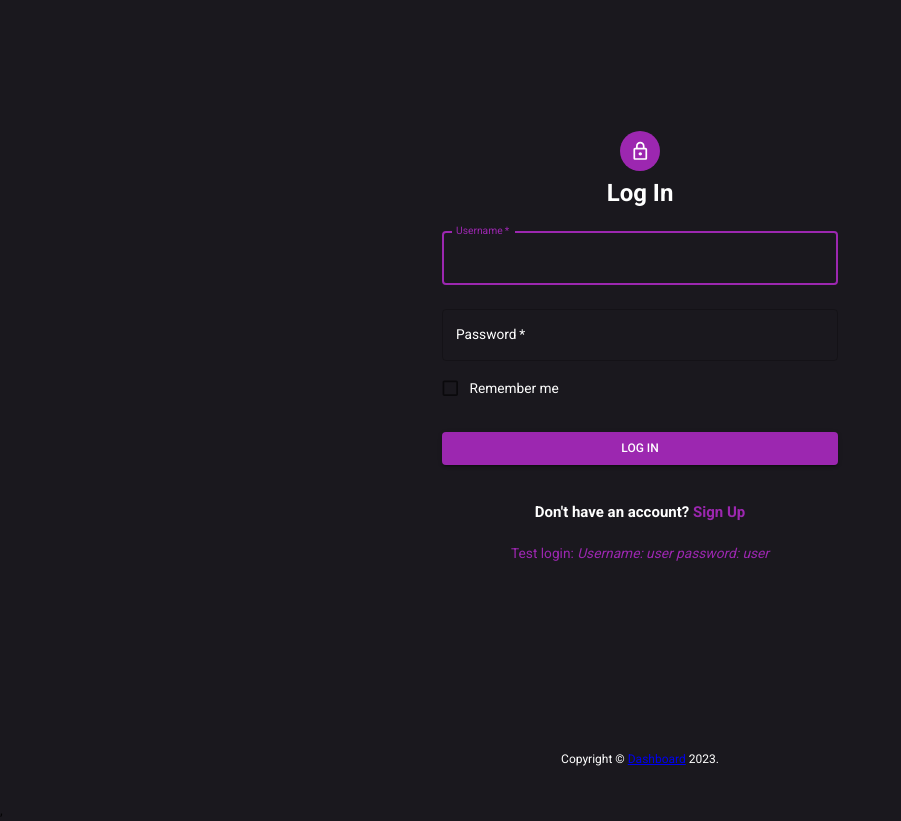
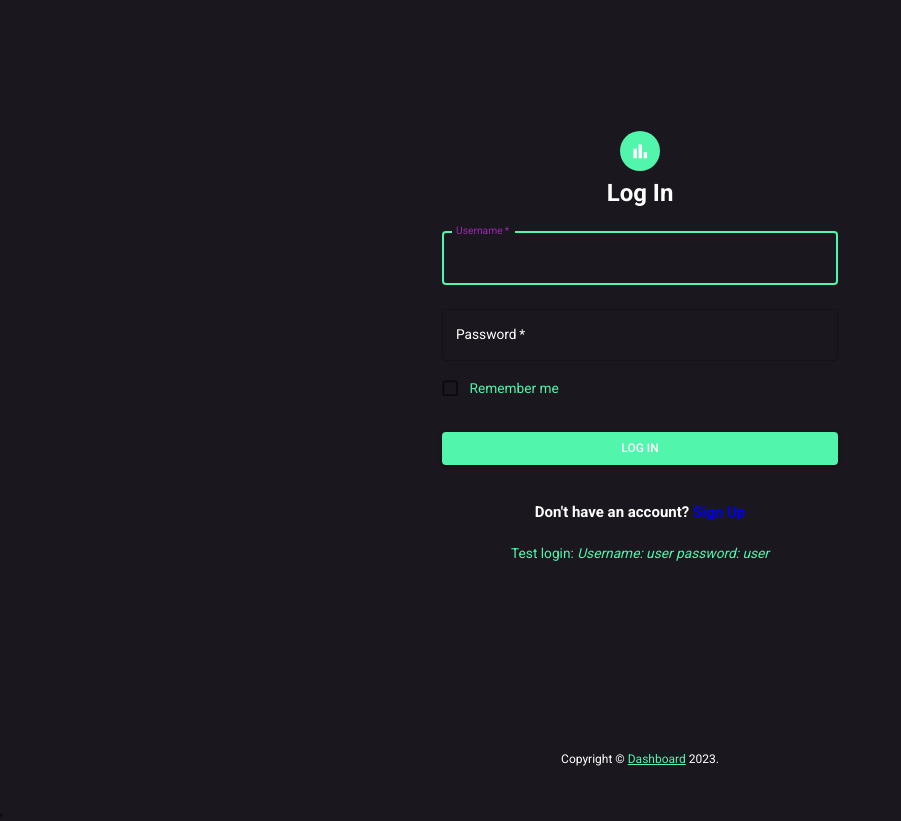
Before and after one commit to michal9108/mern-dashboard-fullstack, a React (Vite) app in the folder client/: page / in a window 1280 px wide. Shown: the whole page, without its empty margins (0-901 px from the left). Built offline with nearby package versions, Linux system fonts and the light colour scheme; no server answers.

Commit message:
auth fix

```diff
--- a/client/src/components/NavBar.tsx
+++ b/client/src/components/NavBar.tsx
@@ -14,9 +14,9 @@ const NavBar = (props: Props) => {
   const [selected, setSelected] = useState("dashboard");
 
   return (
-    <FlexBetween mb="0.25rem" p="0.5rem 1rem" color="#d1d3da">
+    <FlexBetween mb="0.25rem" p="0.5rem 1.5rem" color="#d1d3da">
       {/* LEFT SIDE */}
-      <FlexBetween gap="0.75rem" sx={{ pt: 1 }}>
+      <FlexBetween gap="1.5rem" sx={{ pt: 1 }}>
         <BarChartIcon sx={{ fontSize: "25px" }} />
 
         <MenuIcon />
--- a/client/src/config.tsx
+++ /dev/null
@@ -1,3 +0,0 @@
-const FE_API_URL = "http://localhost:3000";
-
-export default FE_API_URL;
--- a/client/src/scenes/auth/Login.tsx
+++ b/client/src/scenes/auth/Login.tsx
@@ -1,4 +1,4 @@
-import React, { useState, useEffect } from "react";
+import { useState, useEffect } from "react";
 import { useNavigate, Link } from "react-router-dom";
 import axios from "axios";
 import Avatar from "@mui/material/Avatar";
@@ -8,10 +8,10 @@ import TextField from "@mui/material/TextField";
 import FormControlLabel from "@mui/material/FormControlLabel";
 import Checkbox from "@mui/material/Checkbox";
 import { Box } from "@mui/material";
-import LockOutlinedIcon from "@mui/icons-material/LockOutlined";
+import BarChartIcon from "@mui/icons-material/BarChart";
 import Typography from "@mui/material/Typography";
 import Container from "@mui/material/Container";
-import { Bolt } from "@mui/icons-material";
+import { tokens } from "@/theme";
 
 function Copyright(props: any) {
   return (
@@ -22,7 +22,7 @@ function Copyright(props: any) {
       {...props}
     >
       {"Copyright © "}
-      <Link color="secondary" to="/">
+      <Link style={{ color: tokens.primary[500] }} to="/">
         Dashboard
       </Link>{" "}
       {new Date().getFullYear()}
@@ -50,10 +50,13 @@ export default function Login() {
   const handleLogin = async (event: { preventDefault: () => void }) => {
     event.preventDefault();
     try {
-      const response = await axios.post("https://server-dashboard-mern.fly.dev/login", {
-        username,
-        password,
-      });
+      const response = await axios.post(
+        "https://server-dashboard-mern.fly.dev/login",
+        {
+          username,
+          password,
+        },
+      );
       const token = response.data.token;
       alert("Login successful");
       setUsername("");
@@ -89,8 +92,8 @@ export default function Login() {
         alignItems="center"
         flexDirection="column"
       >
-        <Avatar sx={{ m: 1, bgcolor: "secondary.main" }}>
-          <LockOutlinedIcon />
+        <Avatar sx={{ m: 1, bgcolor: tokens.primary[500] }}>
+          <BarChartIcon />
         </Avatar>
         <Typography component="h2" variant="h2" style={{ color: "white" }}>
           Log In
@@ -106,7 +109,15 @@ export default function Login() {
             autoComplete="username"
             autoFocus
             color="secondary"
-            sx={{ input: { color: "white" }, label: { color: "white" } }}
+            sx={{
+              input: { color: "white" },
+              label: { color: "white" },
+              "& .MuiOutlinedInput-root": {
+                "&.Mui-focused fieldset": {
+                  borderColor: tokens.primary[500],
+                },
+              },
+            }}
             onChange={(e) => setUsername(e.target.value)}
             value={username}
           />
@@ -120,26 +131,29 @@ export default function Login() {
             id="password"
             autoComplete="current-password"
             color="secondary"
-            sx={{ input: { color: "white" }, label: { color: "white" } }}
+            sx={{ input: { color: "white" }, label: { color: "white" }, "& .MuiOutlinedInput-root": {
+              "&.Mui-focused fieldset": {
+                borderColor: tokens.primary[500],
+              },
+            }, }}
             value={password}
             onChange={(e) => setPassword(e.target.value)}
           />
           <FormControlLabel
             control={<Checkbox value="remember" color="secondary" />}
-            sx={{ color: "white" }}
+            sx={{ color: tokens.primary[500] }}
             label="Remember me"
           />
           <Button
             type="submit"
             fullWidth
             variant="contained"
-            sx={{ mt: 3, mb: 2 }}
-            color="secondary"
+            sx={{ mt: 3, mb: 2, bgcolor: tokens.primary[500] }}
           >
             Log in
           </Button>
 
-          <div style={{textAlign:'center'}}>
+          <div style={{ textAlign: "center" }}>
             <h4
               style={{
                 fontSize: "15px",
@@ -149,15 +163,19 @@ export default function Login() {
               Don't have an account?
               <Link
                 to={"../signup"}
-                style={{ textDecoration: "none", color: "#9C27B0" }}
+                style={{ textDecoration: "none" }}
+                color="secondary"
               >
                 {" Sign Up"}
               </Link>
             </h4>
           </div>
-          <div style={{ fontSize: "14px", color: "white", textAlign:"center" }}>
-            <Typography color="secondary">Test login: <i>Username: user password: user</i> </Typography>
-
+          <div
+            style={{ fontSize: "14px", color: "white", textAlign: "center" }}
+          >
+            <Typography color={tokens.primary[500]}>
+              Test login: <i>Username: user password: user</i>{" "}
+            </Typography>
           </div>
         </Box>
       </Box>
--- a/client/src/scenes/auth/Logout.tsx
+++ b/client/src/scenes/auth/Logout.tsx
@@ -9,7 +9,7 @@ import {
   useMediaQuery,
 } from "@mui/material";
 import { Menu as MenuIcon, ArrowDropDownOutlined } from "@mui/icons-material";
-import FE_API_URL from "@/config";
+
 type Props = {};
 
 const Logout = () => {
--- a/client/src/scenes/dashboard/Row1.tsx
+++ b/client/src/scenes/dashboard/Row1.tsx
@@ -24,7 +24,7 @@ import {
 import PaidOutlinedIcon from "@mui/icons-material/PaidOutlined";
 import PointOfSaleOutlinedIcon from "@mui/icons-material/PointOfSaleOutlined";
 import CurrencyExchangeOutlinedIcon from "@mui/icons-material/CurrencyExchangeOutlined";
-
+import { tokens } from "@/theme";
 type Props = {};
 
 const Row1 = (props: Props) => {
@@ -195,8 +195,8 @@ const Row1 = (props: Props) => {
                 <stop offset="80%" stopColor="#ffffff" stopOpacity={0.2} />
               </linearGradient>
               <linearGradient id="colorProfit" x1="0" y1="0" x2="0" y2="1">
-                <stop offset="5%" stopColor="#71f5de" stopOpacity={0.8} />
-                <stop offset="80%" stopColor="#71f5de" stopOpacity={0} />
+                <stop offset="5%" stopColor={tokens.primary[500]}  stopOpacity={0.8} />
+                <stop offset="80%" stopColor={tokens.primary[500]} stopOpacity={0} />
               </linearGradient>
             </defs>
             <CartesianGrid
@@ -223,7 +223,7 @@ const Row1 = (props: Props) => {
               type="monotone"
               dataKey="profit"
               dot={false}
-              stroke="#71f5de"
+              stroke="#51f5ac"
               fillOpacity={1}
               fill="url(#colorProfit)"
               strokeWidth="2px"
--- a/client/src/scenes/dashboard/Row2.tsx
+++ b/client/src/scenes/dashboard/Row2.tsx
@@ -35,13 +35,14 @@ import BoxContainer from "@/components/BoxContainer";
 import AddShoppingCartOutlinedIcon from '@mui/icons-material/AddShoppingCartOutlined';
 import ShoppingCartCheckoutOutlinedIcon from '@mui/icons-material/ShoppingCartCheckoutOutlined';
 import WalletOutlinedIcon from '@mui/icons-material/WalletOutlined';
+import { tokens } from "@/theme";
 type Props = {};
 
 const pieData = [
   { name: "Group A", value: 600 },
   { name: "Group B", value: 400 },
 ];
-const pieColors = ["#ef2f2f", "#71f5de"];
+const pieColors = ["#ef2f2f", tokens.primary[500]];
 
 const Row2 = (props: Props) => {
   const { data: operationalData } = useGetKpisQuery();
@@ -293,7 +294,7 @@ const Row2 = (props: Props) => {
                     ↓25%
                   </div>
                   <div style={{ color: "white" , fontSize: "10px" }}> Profit Margins</div>
-                  <div style={{ color: "#70F5DD", fontSize: "14px" }}>
+                  <div style={{ color: "#51f5ac", fontSize: "14px" }}>
                     {" "}
                     ↑30%
                   </div>
--- a/client/src/theme.ts
+++ b/client/src/theme.ts
@@ -1,58 +1,58 @@
 /*Color Shades*/
 
-// export const tokens = {
-//     grey: {
-//       100: "#f0f0f3",
-//       200: "#e1e2e7",
-//       300: "#d1d3da",
-//       400: "#c2c5ce",
-//       500: "#b3b6c2",
-//       600: "#8f929b",
-//       700: "#6b6d74",
-//       800: "#48494e",
-//       900: "#242427",
-//     },
-//     primary: {
-//       // light green
-//       100: "#d0fcf4",
-//       200: "#a0f9e9",
-//       300: "#71f5de",
-//       400: "#41f2d3",
-//       500: "#8884d8",
-//       600: "#0ebfa0",
-//       700: "#0b8f78",
-//       800: "#076050",
-//       900: "#043028",
-//     },
-//     secondary: {
-//       // yellow
-//       100: "#fcf0dd",
-//       200: "#fae1bb",
-//       300: "#f7d299",
-//       400: "#f5c377",
-//       500: "#f2b455",
-//       600: "#c29044",
-//       700: "#916c33",
-//       800: "#614822",
-//       900: "#302411",
-//     },
-//     tertiary: {
-//       // purple
-//       500: "#8884d8",
-//     },
-//     background: {
-//       light: "#2d2d34",
-//       main: "#1f2026",
-//     },
-//   };
+export const tokens = {
+    grey: {
+      100: "#f0f0f3",
+      200: "#e1e2e7",
+      300: "#d1d3da",
+      400: "#c2c5ce",
+      500: "#b3b6c2",
+      600: "#8f929b",
+      700: "#6b6d74",
+      800: "#48494e",
+      900: "#242427",
+    },
+    primary: {
+      // light green
+      100: "#d0fcf4",
+      200: "#a0f9e9",
+      300: "#71f5de",
+      400: "#41f2d3",
+      500: "#51f5ac",
+      600: "#0ebfa0",
+      700: "#0b8f78",
+      800: "#076050",
+      900: "#043028",
+    },
+    secondary: {
+      // yellow
+      100: "#fcf0dd",
+      200: "#fae1bb",
+      300: "#f7d299",
+      400: "#f5c377",
+      500: "#f2b455",
+      600: "#c29044",
+      700: "#916c33",
+      800: "#614822",
+      900: "#302411",
+    },
+    tertiary: {
+      // purple
+      500: "#8884d8",
+    },
+    background: {
+      light: "#2d2d34",
+      main: "#1f2026",
+    },
+  };
 
-//   // mui theme settings
+   // mui theme settings
   export const themeSettings = {
     // palette: {
     //   primary: {
     //     ...tokens.primary,
-    //     main: tokens.primary[500],
-    //     light: tokens.primary[400],
+    //     main: tokens.primary[400],
+    //     light: tokens.primary[300],
     //   },
     //   secondary: {
     //     ...tokens.secondary,
```
Also changed, not shown: client/src/index.css (+44 -0 lines), client/src/scenes/auth/Signup.tsx (+5 -5 lines).
